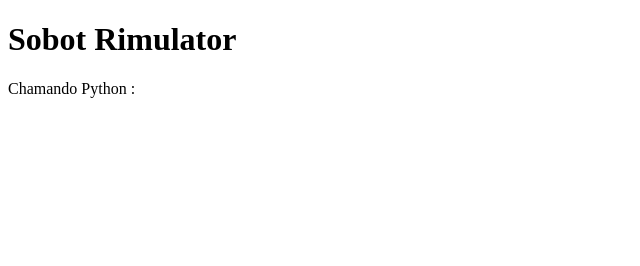
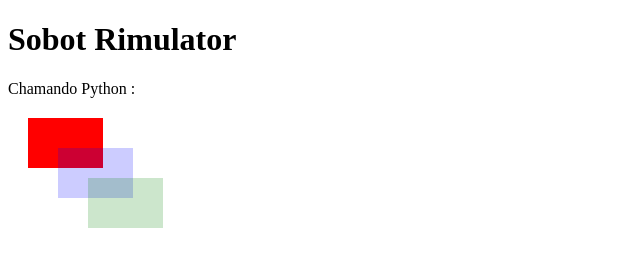
Before and after one commit to LBBassani/sobot-rimulator-electron-gui, an Electron app: page index.html in a window 800 px wide. Shown: the whole page, without its empty margins (0-640 px from the left). Drawn offline with Linux system fonts and the light colour scheme; no server answers.

Commit message:
Desenha retangulos :D

```diff
--- a/index.html
+++ b/index.html
@@ -1,12 +1,21 @@
 <!DOCTYPE html>
 <html>
   <head>
+    <meta http-equiv="Content-Security-Policy" content="script-src 'self';">
     <meta charset="UTF-8">
     <title>Sobot Rimulator</title>
   </head>
   <body>
     <h1>Sobot Rimulator</h1>
     Chamando Python : <span id="python-text"></span>
+
+    <br>
+
+    <canvas id="myCanvas">
+      Your browser does not support the canvas tag.
+    </canvas>
+
+
   </body>
 
   <script src='./renderer.js'></script>
--- a/renderer.js
+++ b/renderer.js
@@ -12,3 +12,16 @@ const replaceText = (selector, text) => {
     const element = document.getElementById(selector)
     if (element) element.innerText = text
 }
+
+// Desenhando no canva
+
+var c = document.getElementById("myCanvas");
+var ctx = c.getContext("2d");
+ctx.fillStyle = "red";
+ctx.fillRect(20, 20, 75, 50);
+//Turn transparency on
+ctx.globalAlpha = 0.2;
+ctx.fillStyle = "blue";
+ctx.fillRect(50, 50, 75, 50);
+ctx.fillStyle = "green";
+ctx.fillRect(80, 80, 75, 50);
```
